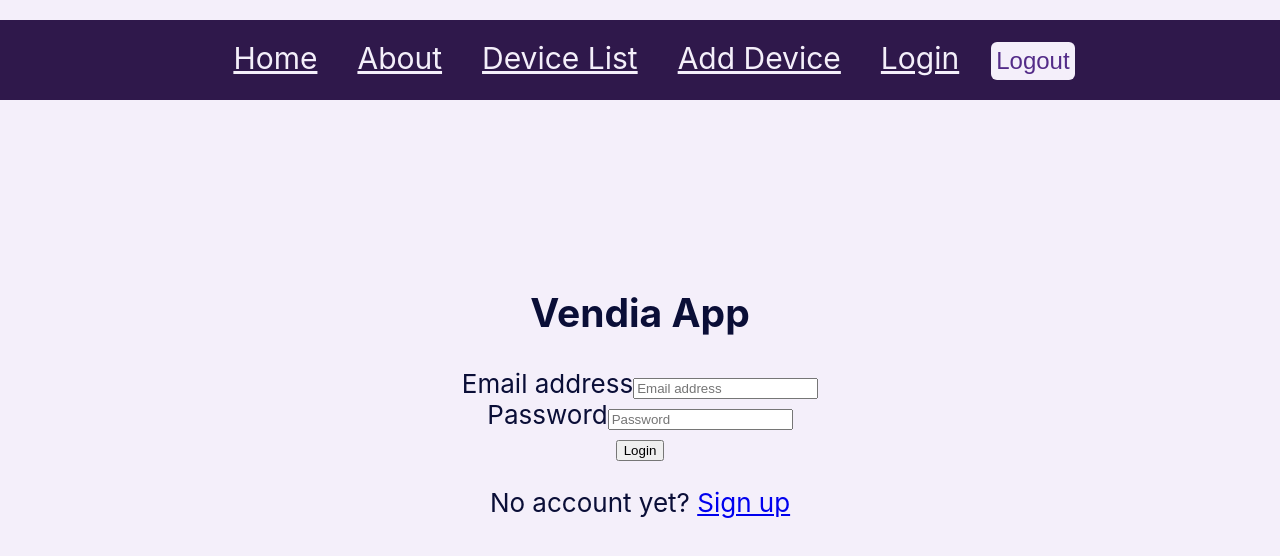
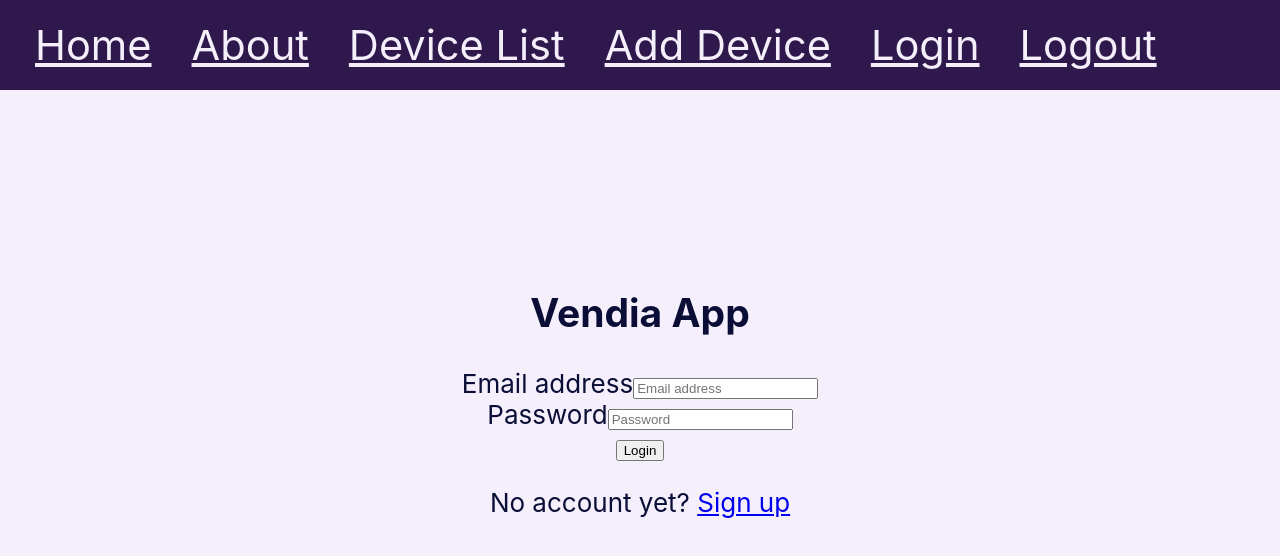
Before and after one commit to maxscottrutherford/BeamTeamCSC131, a React (Create React App) app: page /login in a window 1280 px wide. Shown: the top 556 px of the page. Built offline with nearby package versions, Linux system fonts and the light colour scheme; no server answers; what @vendia/client would draw is missing.

Commit message:
Moved all routes to route folder

```diff
--- a/src/App.css
+++ b/src/App.css
@@ -90,31 +90,27 @@
 
 .navbar
 {
-  font-size: 30px;
+  font-size: 3.25vw;
+  display:flex;
   height: 60px;
   background-color: #2f184b;
   position: fixed;
   top: 0;
   left: 0;
   width: 100%;
-  padding: 10px;
+  padding: 15px;
   z-index: 100;
-  margin-top: 20px;
+  margin-top: 0px;
   text-align: center;
+  align-items: center;
 }
 
-#logout-button {
-  font-size: 24px;
-  border: none;
-  border-radius: 6px;
-  padding: 5px;
-  margin: 12px;
-  background-color: #f4effa;
-  color: #532b88;
+#logout-button
+{
+  text-decoration: underline;
 }
 
-#logout-button:hover {
+#logout-button:hover
+{
   cursor: pointer;
-  color: #f4effa;
-  background-color: #532b88;
 }
--- a/src/App.js
+++ b/src/App.js
@@ -3,6 +3,9 @@
 import DevicePage from './Routes/DeviceListPage';
 import Signup from './Routes/Signup';
 import Login from './Routes/Login';
+import { NoMatch } from './Routes/NoMatch';
+import { Home } from './Routes/Home';
+import { About } from './Routes/About';
 import { onAuthStateChanged, signOut } from 'firebase/auth';
 import { auth } from './firebase.js';
 import { useState } from 'react';
@@ -20,53 +23,6 @@
 } from 'react-router-dom';
 import { AuthContext } from './Context/AuthContext';
 import { Protected } from './Routes/Protected';
-
-/* Home Page */
-function Home() {
-  return (
-    <div className="home-page">
-      <h2>Home/Landing Page</h2>
-      <p>Random text for now</p>
-    </div>
-  );
-}
-
-/* About Page */
-function About() {
-  return (
-    <div className="about-page">
-      <h2>About Page</h2>
-      <p>
-        CSUS 131 Fall 2023 project using Vendia to build a web app
-        to manage devices and tests for those devices
-      </p>
-      <br />
-      <h3>Created by N. Ramones, G. Arellano, M. Burhan, M. El Attar, A. Mahmood, M. Rutherford</h3>
-    </div>
-  );
-}
-
-function DeviceList() {
-  return (
-    <div className='device-list-page'>
-      <h2>Device List Page</h2>
-      <DevicePage />
-    </div>
-  );
-}
-
-/*
-  Device Adding page is Demo, will change the name later
-*/
-
-function NoMatch() {
-  return (
-    <div className='404-page'>
-      <h2>404: Page Not Found</h2>
-      <p>The web page you have tried to reach is not available.</p>
-    </div>
-  )
-}
 
 /* Main page for routing to different pages */
 function AppLayout() {
@@ -114,15 +70,15 @@
         <Link to='/login' class="navlistitem">
           Login
         </Link>
-        <button onClick={handleLogout} id="logout-button">
+        <p onClick={handleLogout} class="navlistitem" id="logout-button">
           Logout
-        </button>
+        </p>
       </nav>
 
       <Routes>
         <Route path='/' element={<Protected><Home /></Protected>} />
         <Route path='/about' element={<Protected><About /></Protected>} />
-        <Route path='/devicelist' element={<Protected><DeviceList /></Protected>} />
+        <Route path='/devicelist' element={<Protected><DevicePage /></Protected>} />
         <Route path='/demo' element={<Protected><Demo/></Protected>} />
         <Route path='/signup' element={<Protected><Signup /></Protected>} />
         <Route path='/login' element={<Login />} />
--- a/src/Routes/Demo.js
+++ b/src/Routes/Demo.js
@@ -1,5 +1,6 @@
 import React, { useEffect, useState } from "react";
 import { vendiaClient } from "../vendiaClient";
+import { Navigate } from "react-router-dom";
 
 const {client} = vendiaClient();
 
```
